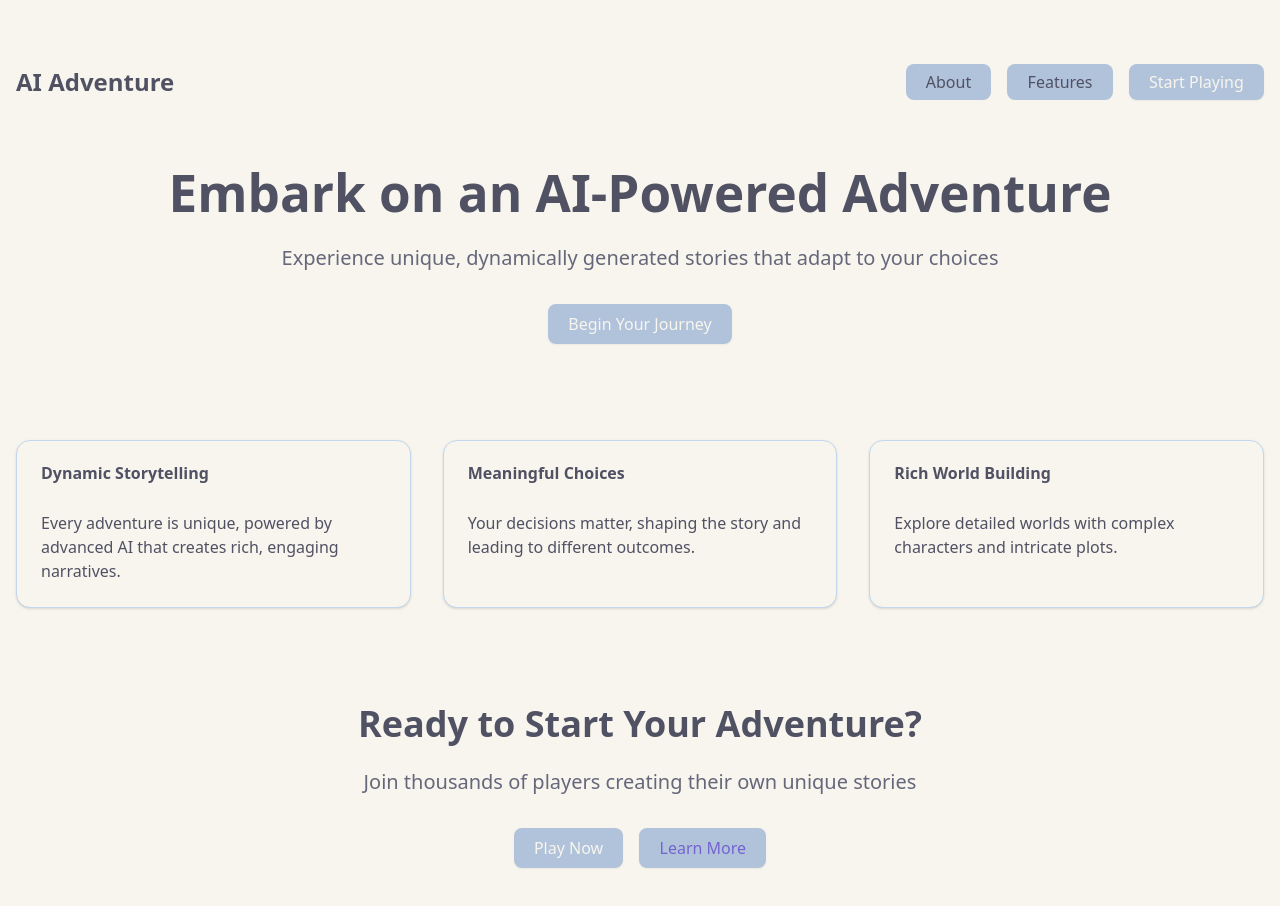
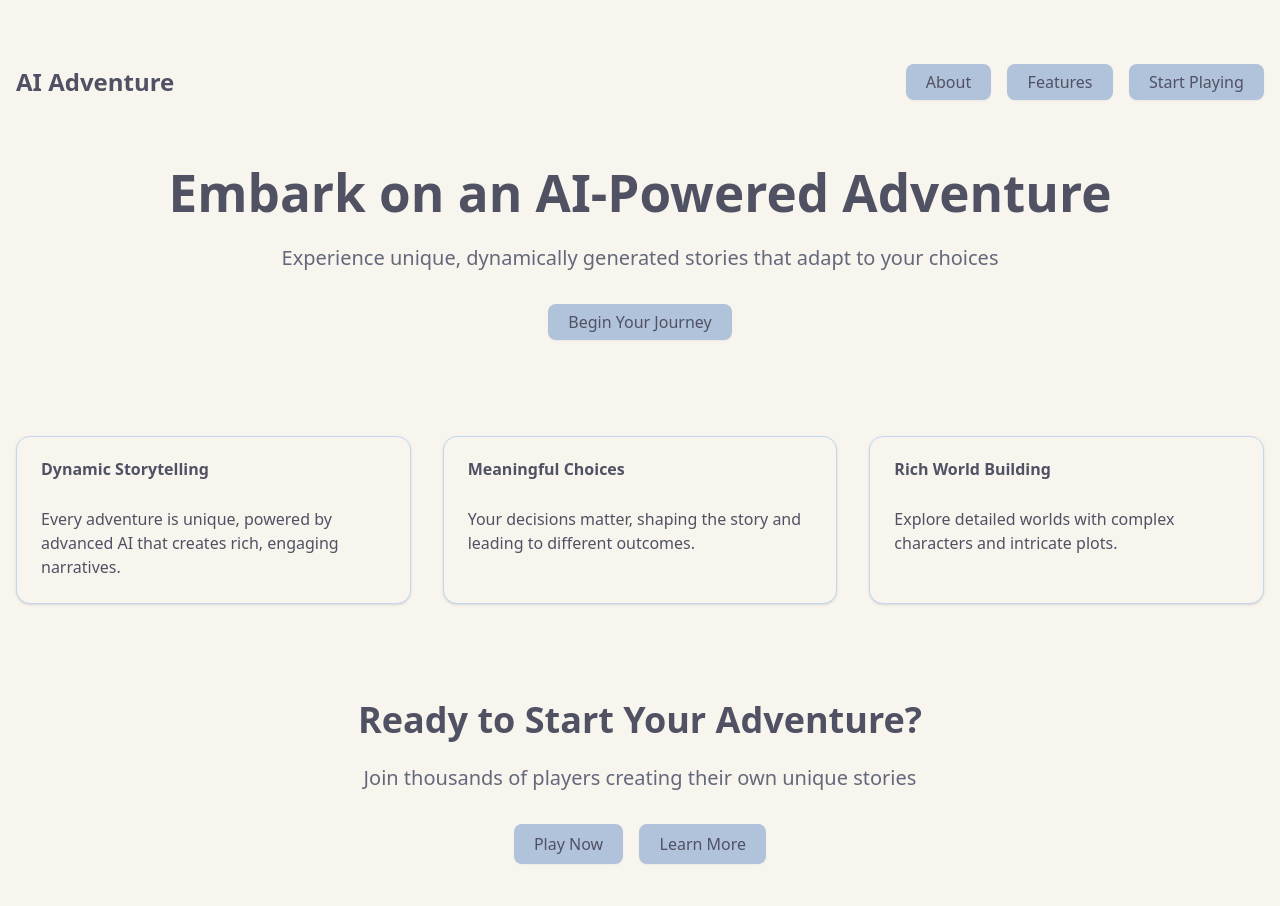
Before and after one commit to UCM-CSE-108-LabGroup11/Text-Adventure, a React (Vite) app in the folder frontend/: page / in a window 1280 px wide. Shown: the top 906 px of the page. Built offline with nearby package versions, Linux system fonts and the light colour scheme.

Commit message:
consistent buttons

```diff
--- a/frontend/src/LandingPage.tsx
+++ b/frontend/src/LandingPage.tsx
@@ -20,9 +20,9 @@ function Header() {
         <nav className="flex items-center justify-between mb-16">
         <div className="text-2xl font-bold">AI Adventure</div>
         <div className="space-x-4">
-            <Button variant="ghost" className="text-foreground hover:text-primary">About</Button>
-            <Button variant="ghost" className="text-foreground hover:text-primary">Features</Button>
-            <Button variant="default" className="bg-primary text-primary-foreground">Start Playing</Button>
+            <Button variant="default" className="text-foreground hover:text-primary">About</Button>
+            <Button variant="default" className="text-foreground hover:text-primary">Features</Button>
+            <Button variant="default" className="text-foreground hover:text-primary">Start Playing</Button>
         </div>
         </nav>
     );
@@ -37,7 +37,7 @@ function HeroSection() {
         <p className="text-xl text-muted-foreground mb-8">
             Experience unique, dynamically generated stories that adapt to your choices
         </p>
-        <Button size="lg" className="text-lg px-8 bg-primary text-primary-foreground hover:bg-primary/90">
+        <Button variant="default" className="text-foreground hover:text-primary">
             Begin Your Journey
         </Button>
         </motion.div>
@@ -82,10 +82,10 @@ function CallToAction() {
             Join thousands of players creating their own unique stories
         </p>
         <div className="space-x-4">
-            <Button size="lg" variant="default" className="bg-primary text-primary-foreground hover:bg-primary/90">
+            <Button size="lg" variant="default" className="text-foreground hover:text-primary">
             Play Now
             </Button>
-            <Button size="lg" variant="outline" className="border-primary text-primary hover:bg-primary/10">
+            <Button size="lg" variant="outline" className="text-foreground hover:text-primary">
             Learn More
             </Button>
         </div>
```
